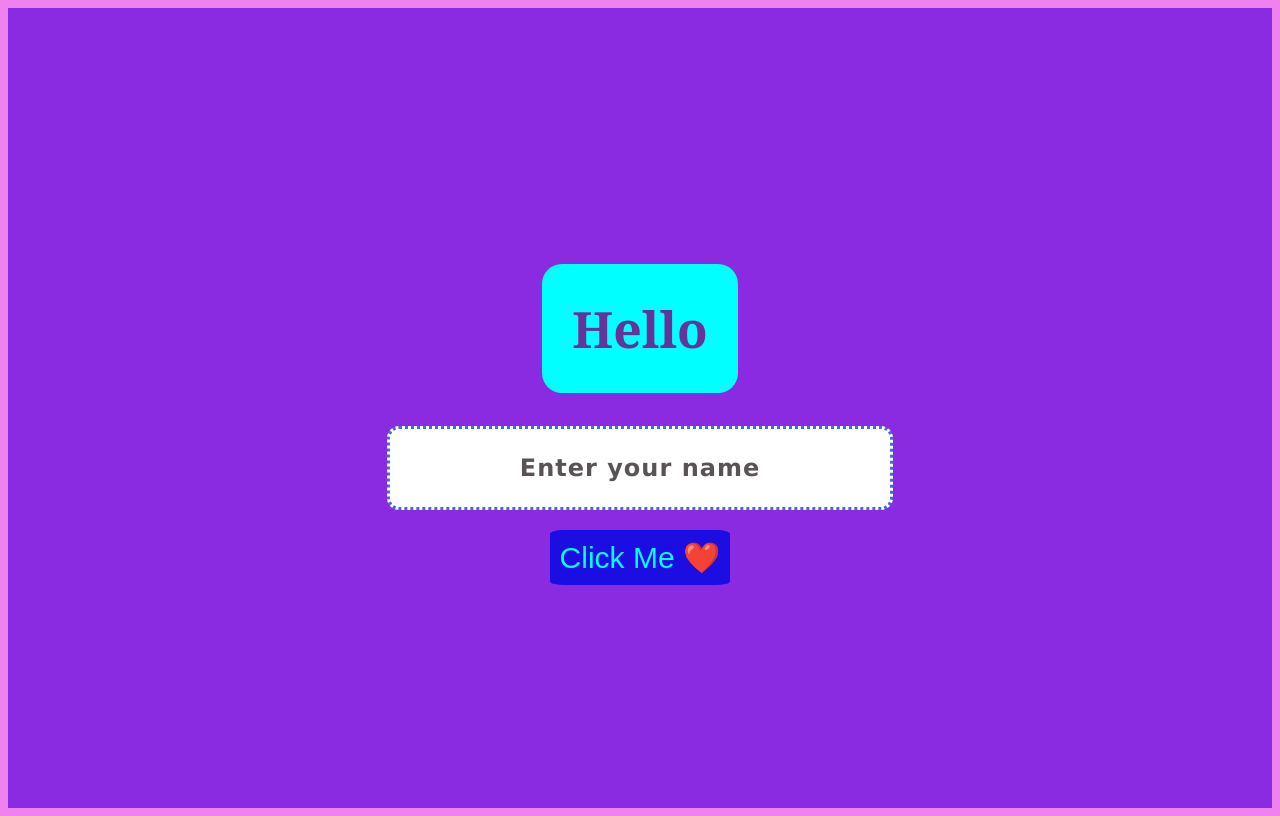
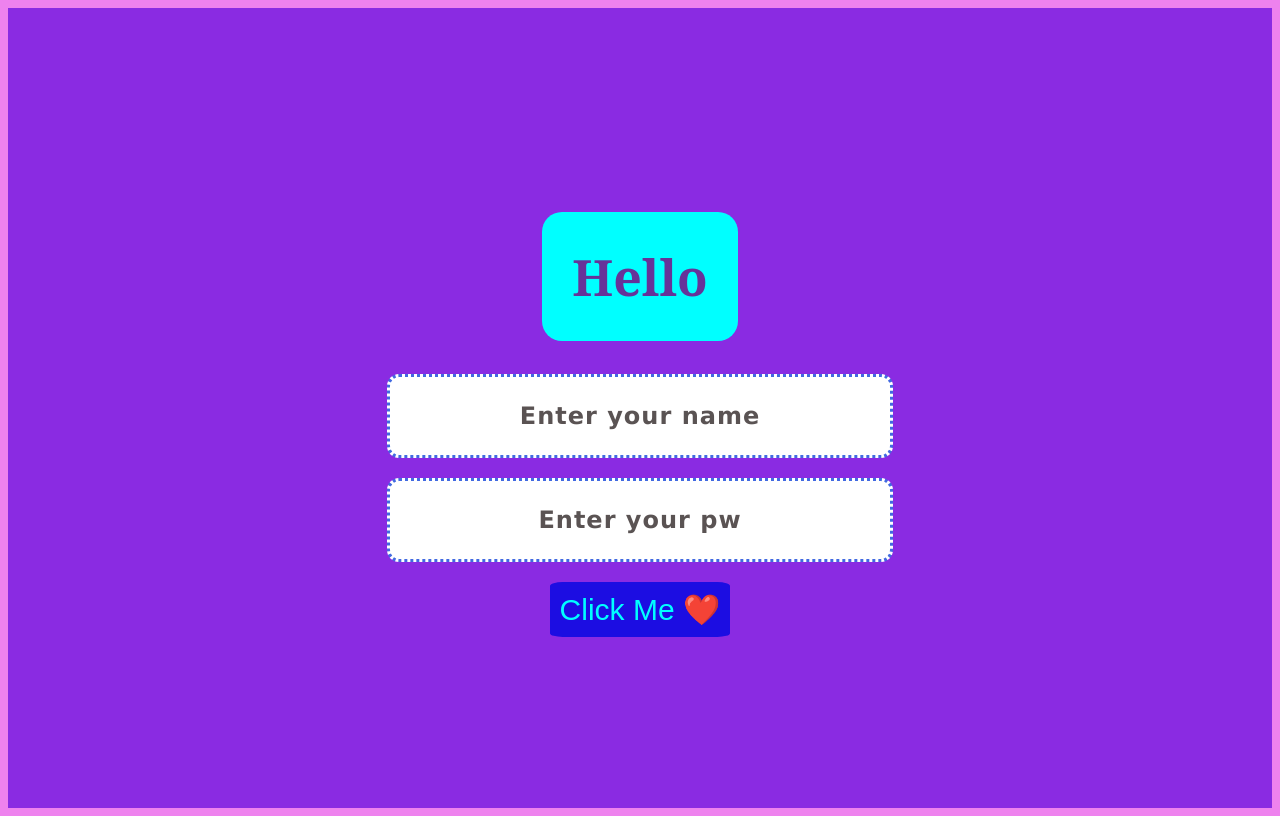
Before and after one commit to xitizupreti/Simple-Form, a React (Create React App) app: page / in a window 1280 px wide. Built offline with nearby package versions, Linux system fonts and the light colour scheme.

Commit message:
preventDefault FORM

```diff
--- a/src/App.jsx
+++ b/src/App.jsx
@@ -2,17 +2,32 @@ import React, { useState } from "react";
 
 const App = () => {
   const [state, setState]=useState();
+  const [state1, setState1]=useState();
+  const [Full,setFull]=useState();
+  const [Last,setLast]=useState();
   const e=(dis)=>{
     var val=setState(dis.target.value);
     return val;
   }
+  const e1=(dis)=>{
+    var val1=setState1(dis.target.value);
+    return val1;
+  }
+  const done=(event)=>{
+    event.preventDefault();
+    setFull(state);
+    setLast(state1);
+  }
   return (
     <>
+    <form onSubmit={done}>
       <div>
-        <h1>Hello {state}</h1>
-        <input type="text" placeholder="Enter your name" onChange={e}></input>
+        <h1>Hello {Full} {Last}</h1>
+        <input type="text" placeholder="Enter your name" onChange={e} value={state}></input>
+        <input type="text" placeholder="Enter your pw" onChange={e1} value={state1}></input>
         <button>Click Me ❤️</button>
       </div>
+      </form>
     </>
   );
 };
--- a/src/index.css
+++ b/src/index.css
@@ -27,6 +27,7 @@ button{
 h1{
     text-transform: capitalize;
     width: auto;
+    text-align: center;
     max-width: 100vh;
     max-height: 200px;
     background-color: aqua;
```
